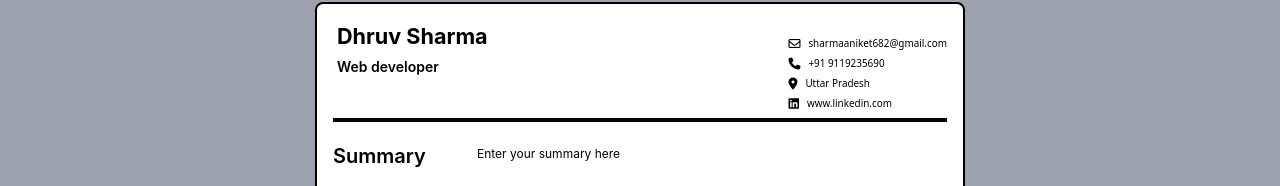
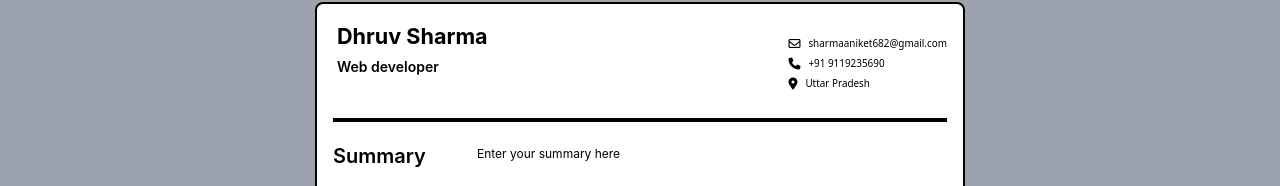
Before and after one commit to Dhruv628/Resumify-ResumeBuilder, a React (Create React App) app: page /resume in a window 1280 px wide. Shown: the part 551-737 px from the top of the page. Built offline with nearby package versions, Linux system fonts and the light colour scheme.

Commit message:
Update Personalinfo.js

```diff
--- a/src/components/Personalinfo.js
+++ b/src/components/Personalinfo.js
@@ -23,10 +23,6 @@ function Personalinfo(props) {
         <i className="  text-xs fa-solid fa-location-dot"></i>
           <div className='text-[0.62rem]'>{address}</div>
         </div>
-        <div className='flex space-x-2 '>
-        <i className=" text-xs fa-brands fa-linkedin"></i>
-          <a className='text-[0.62rem]'  target='_blank' href={`${linkedin}`}>{linkedin}</a>
-        </div>
 
       </div>
     </div>
```
